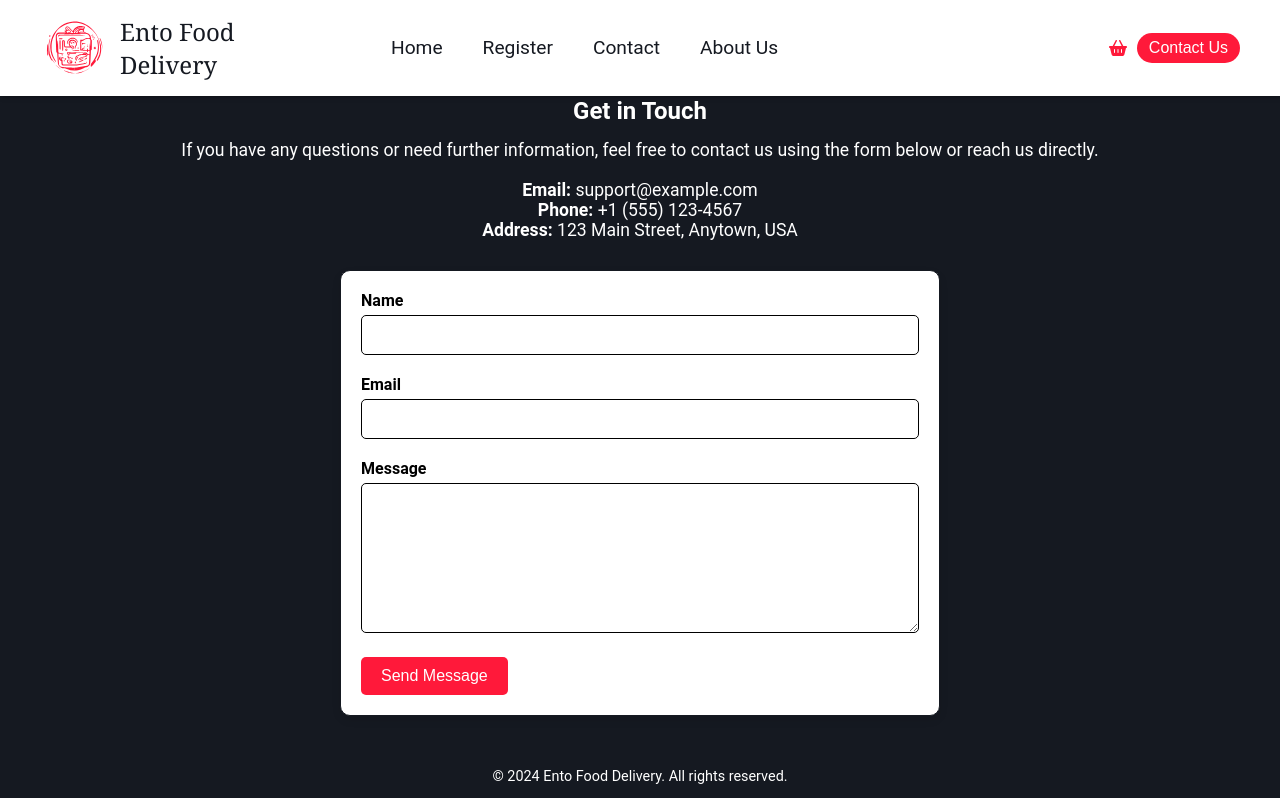
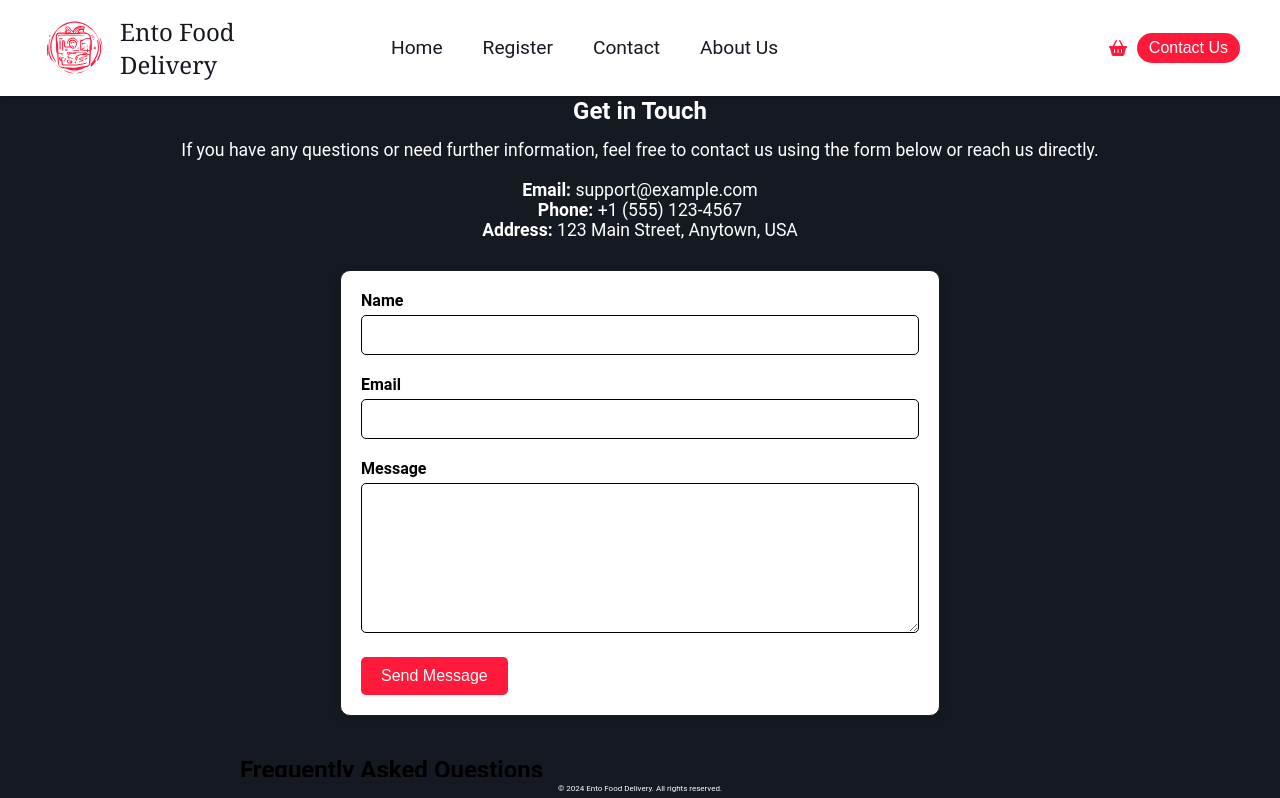
Before and after one commit to amanzerfu/ento-food-delivery-back, a React (Create React App) app: page /contact in a window 1280 px wide. Shown: the top 798 px of the page. Built offline with nearby package versions, Linux system fonts and the light colour scheme.

Commit message:
Update Footer.js
++Footer padding modified

```diff
--- a/src/components/Footer.js
+++ b/src/components/Footer.js
@@ -18,7 +18,7 @@ export const Footer = () => {
 const FooterContainer = styled.footer`
   background-color: ${({ theme }) => theme.colors.background};
   color: ${({ theme }) => theme.colors.whiteColor};
-  padding: 15px;
+  padding: 7px;
   text-align: center;
   position: fixed;
   bottom: 0;
@@ -32,6 +32,6 @@ const FooterContent = styled.div`
 
 const CopyrightText = styled.p`
   margin: 0;
-  font-size: 0.9em;
+  font-size: 0.5em;
   color: ${({ theme }) => theme.colors.whiteColor};
 `;
```
